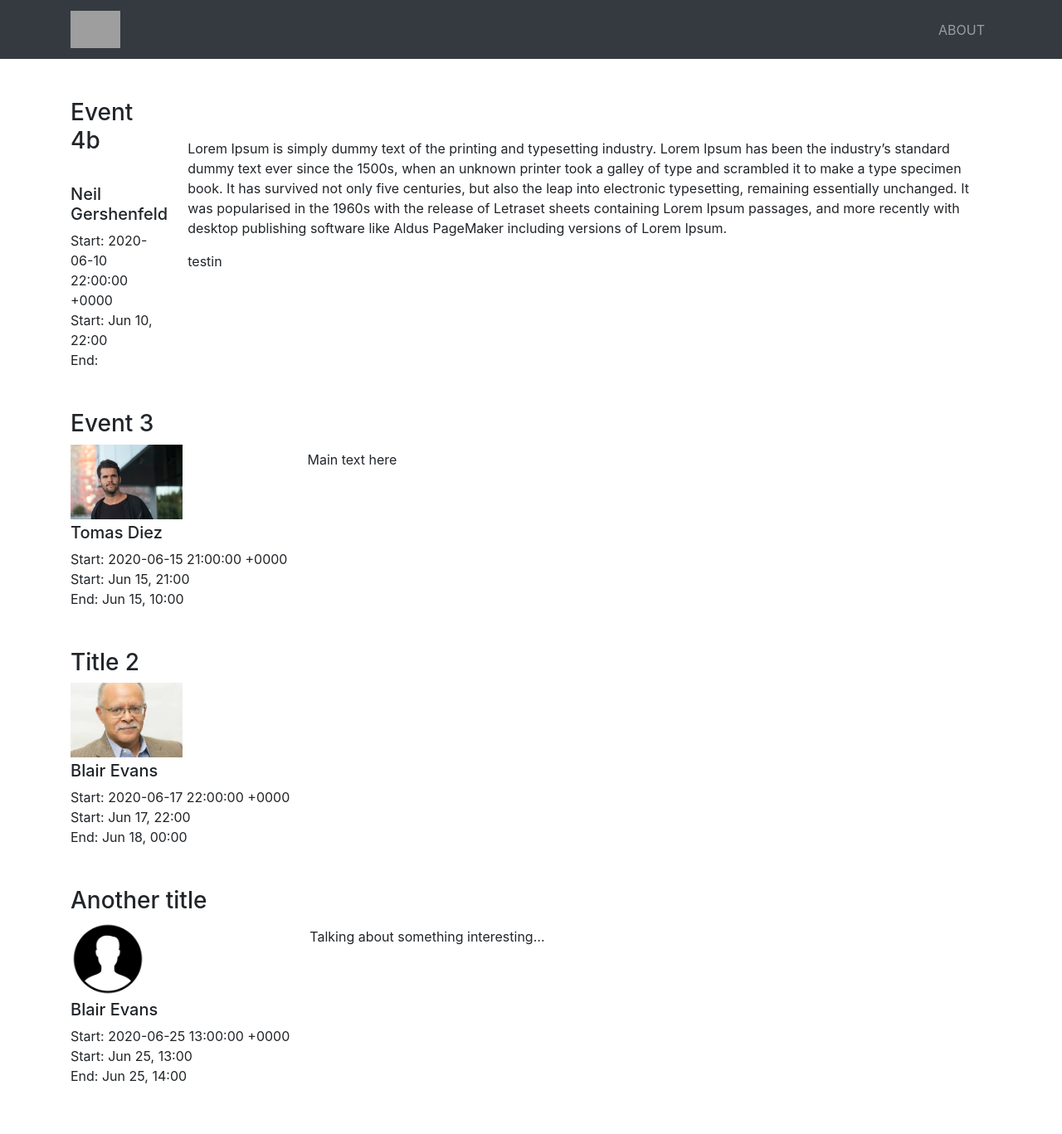
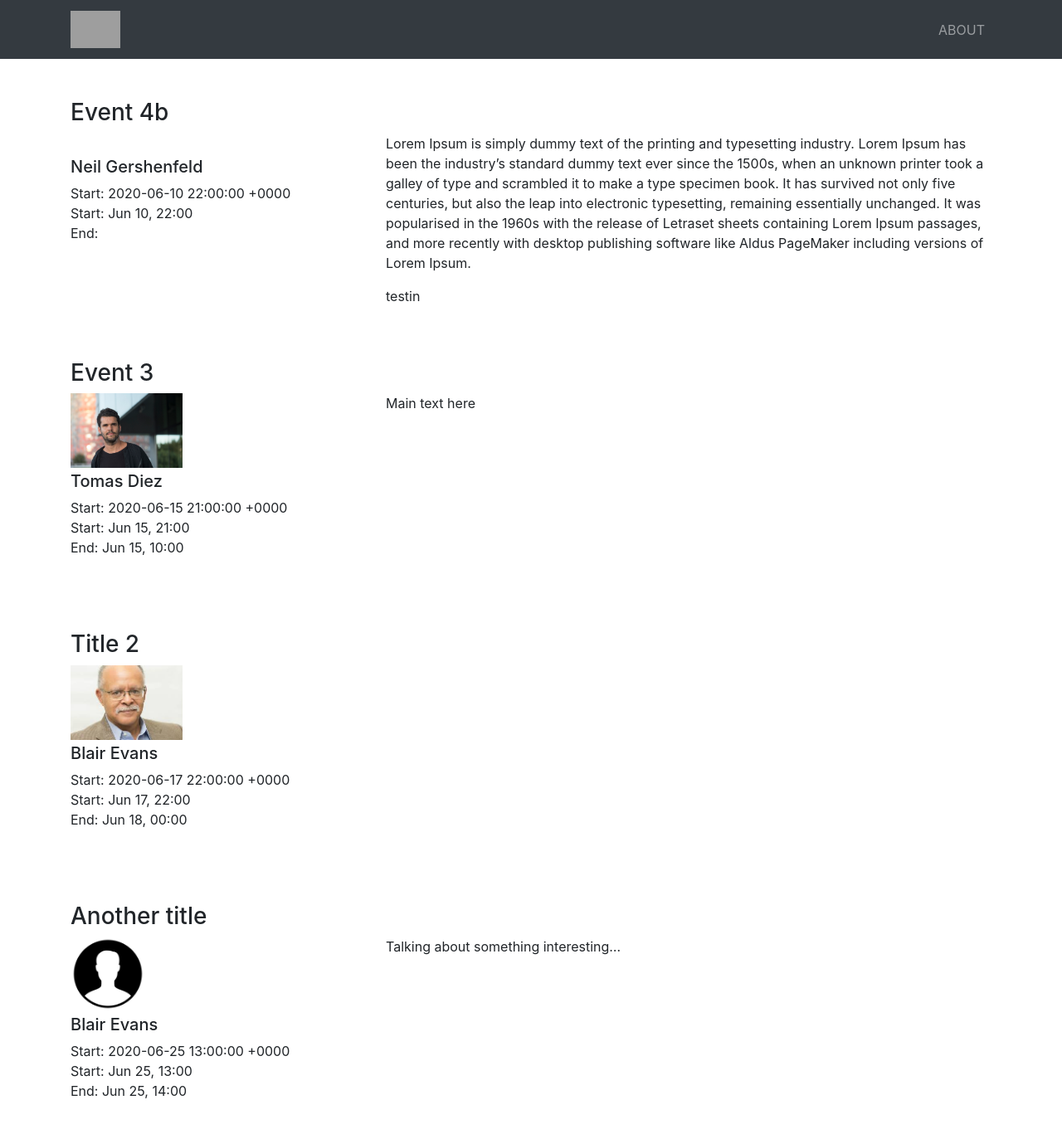
Before and after one commit to fabfoundation/fabxlive2020, a Jekyll site: the page built from index.html, in a window 1280 px wide. Shown: the whole page at 83% size. Built offline with Jekyll 4.4.1, drawn with Linux system fonts in a browser that asks for light colours; grey boxes are pictures that could not be loaded.

Commit message:
Use section / article

```diff
--- a/_layouts/default.html
+++ b/_layouts/default.html
@@ -8,9 +8,7 @@
     {%- include nav.html -%}
 
     <main class="container">
-      <div class="">
-        {{ content }}
-      </div>
+      {{ content }}
     </main>
 
     {% comment %}
--- a/index.html
+++ b/index.html
@@ -5,13 +5,13 @@
 layout: default
 ---
 
-<ul class="list-unstyled">
+<section>
   {% assign sorted = site.posts | sort: 'start_time' %}
   {% for post in sorted %}
-  <li class="my-5 d-flex">
+  <h3 class="mt-5">{{post.title}}</h3>
+  <article class="row">
 
-    <div class="">
-      <h3>{{post.title}}</h3>
+    <div class="col-md-5 col-lg-4 mb-4">
       <img src="{{post.picture}}" class="img-fluid" style="max-height:90px;" alt=""/>
       <h5 class="mt-1">
         {{post.speaker}}
@@ -28,9 +28,9 @@ layout: default
         </li>
       </ul>
     </div>
-    <div class="mt-5 ml-4">
+    <div class="col-md-7 col-lg-8">
       {{post.content}}
     </div>
-  </li>
+  </article>
   {% endfor %}
-</ul>
+</section>
```
